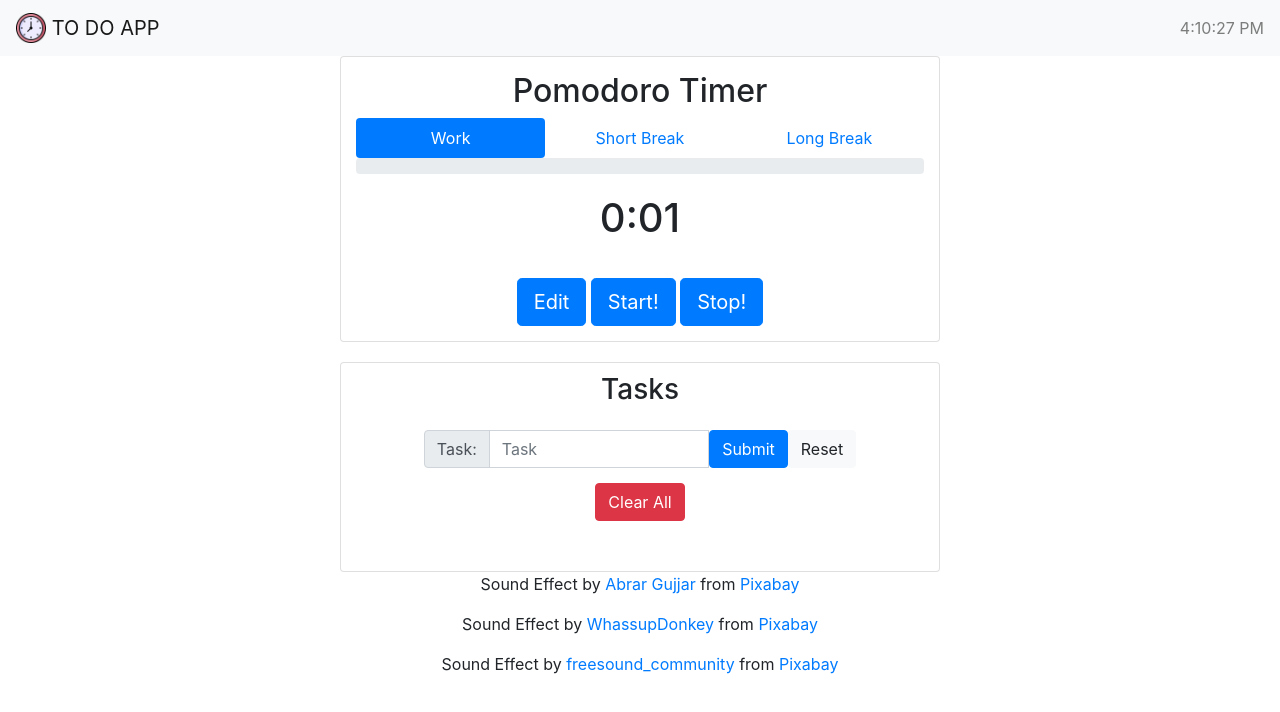
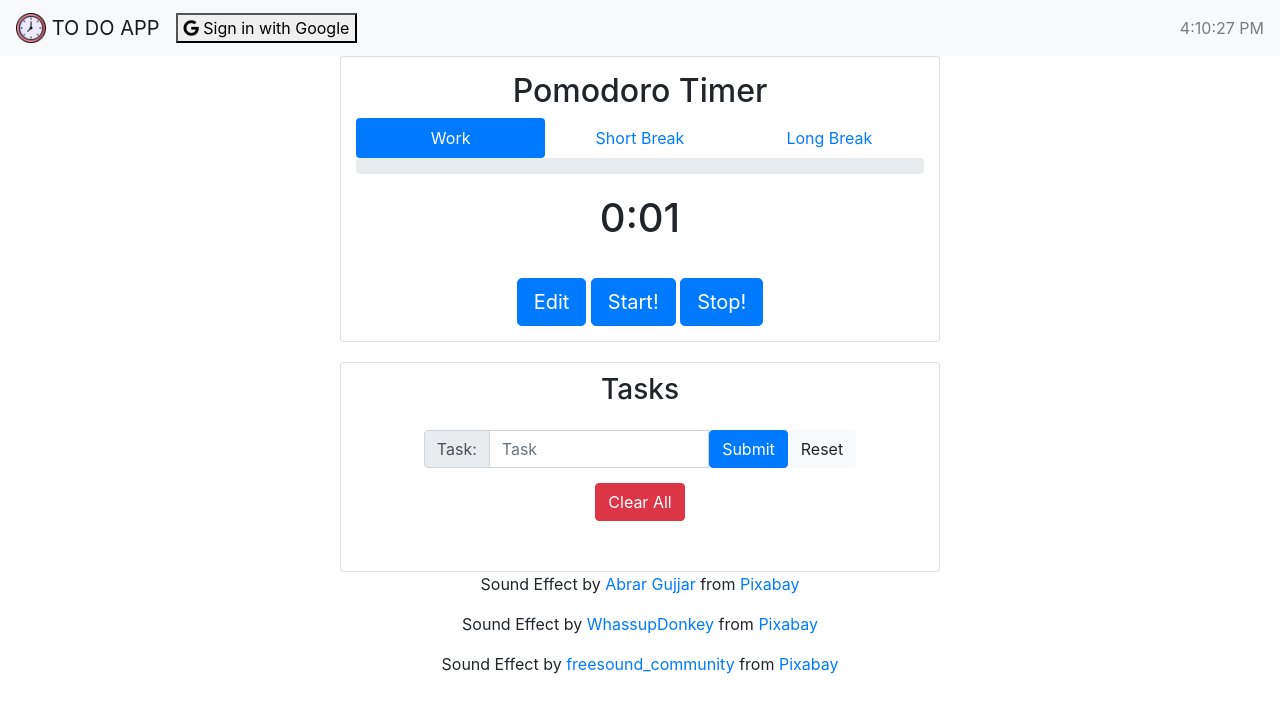
Before and after one commit to kanaxo/my-todo-app-1, a website built with webpack: page frontend/src/index.html in a window 1280 px wide. Built offline with nearby package versions, Linux system fonts and the light colour scheme; some packages are replaced by stand-ins of ours; no server answers.

Commit message:
reinstalled firebase

```diff
--- a/frontend/package.json
+++ b/frontend/package.json
@@ -30,5 +30,8 @@
     "webpack": "^5.99.5",
     "webpack-cli": "^6.0.1",
     "webpack-dev-server": "^5.2.1"
+  },
+  "dependencies": {
+    "firebase": "^11.6.1"
   }
 }
--- a/frontend/src/index.html
+++ b/frontend/src/index.html
@@ -29,7 +29,7 @@
         />
         TO DO APP</a
       >
-      <!-- <div id="loginDiv">
+      <div id="loginDiv">
         <button class="navbar-btn" id="googleSignInBtn">
           <i class="fa-brands fa-google"></i> Sign in with Google
         </button>
@@ -47,7 +47,7 @@
         <button class="navbar-btn" id="logoutBtn">
           <i class="fa-solid fa-right-from-bracket"></i> Logout
         </button>
-      </div> -->
+      </div>
       <span class="navbar-text" id="timeDisplay"> </span>
     </nav>
     <!-- Timer Ended Modal -->
--- a/frontend/src/script.js
+++ b/frontend/src/script.js
@@ -1,5 +1,5 @@
 'use strict';
-// import './firebase.js'; // comment out firebase.js for now as authentication does not work on netlify/vercel
+import './firebase.js'; // comment out firebase.js for now as authentication does not work on netlify/vercel
 import './styles.css';
 
 let toDoArr = [];
```
Also changed, not shown: 1 other file.
